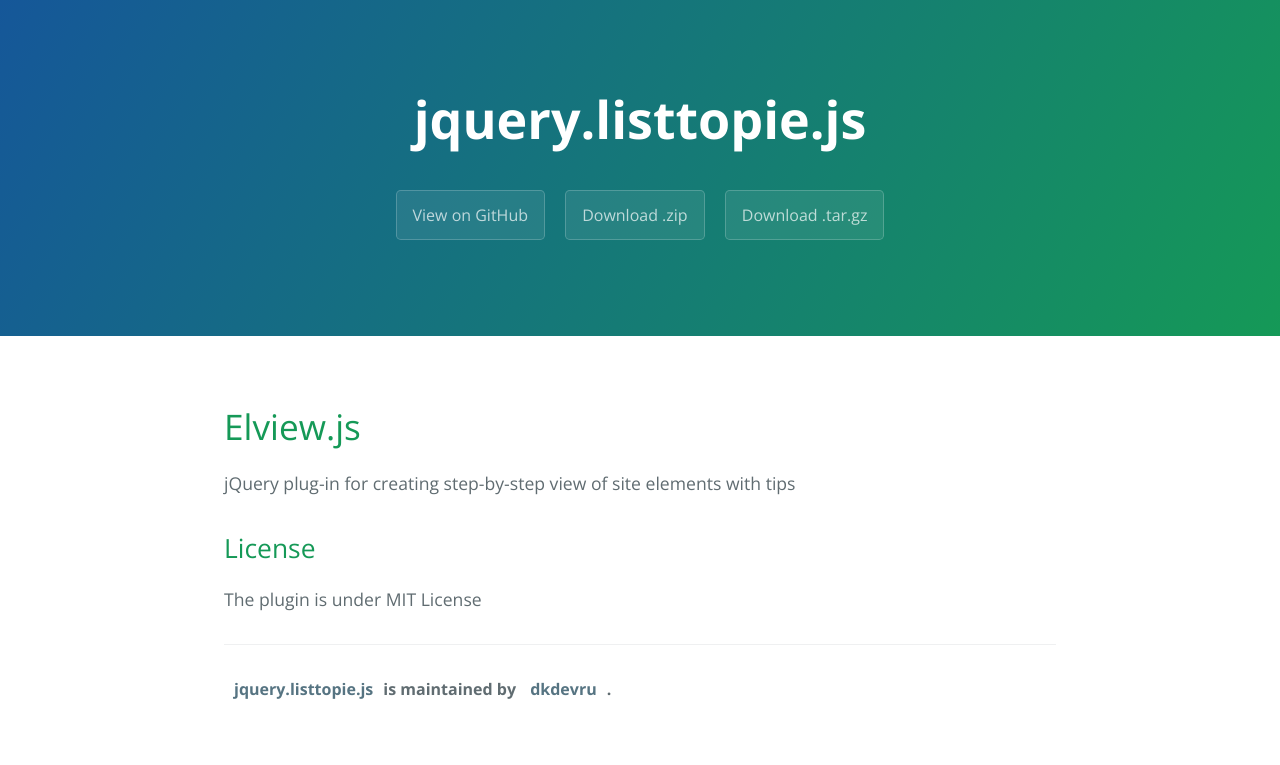
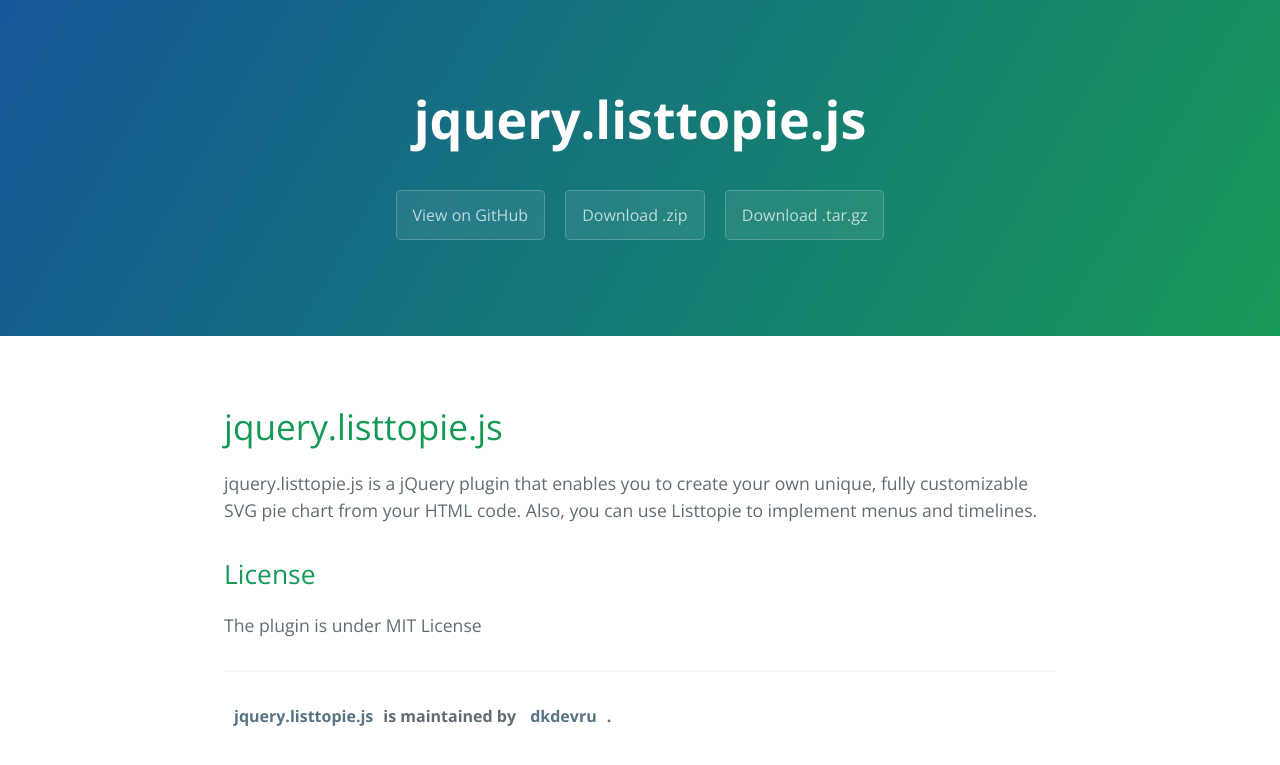
Before and after one commit to dkdevru/jquery.listtopie.js, a Jekyll site: the page built from index.html, in a window 1280 px wide. Shown: the top 765 px of the page. Built offline with Jekyll 4.4.1, drawn with Linux system fonts in a browser that asks for light colours.

Commit message:
update name

```diff
--- a/_includes/page-header.html
+++ b/_includes/page-header.html
@@ -1,7 +1,7 @@
 <section class="page-header">
   <h1 class="project-name">{{ site.title }}</h1>
   <h2 class="project-tagline">{{ site.tagline }}</h2>
-  <a href="#" class="btn">View on GitHub</a>
+  <a href="https://github.com/dkdevru/jquery.listtopie.js" class="btn">View on GitHub</a>
   <a href="#" class="btn">Download .zip</a>
   <a href="#" class="btn">Download .tar.gz</a>
 </section>
--- a/index.html
+++ b/index.html
@@ -4,9 +4,9 @@
 ---
 
 <div id="home">
-  <h1>Elview.js</h1>
+  <h1>jquery.listtopie.js</h1>
   <p>
-  jQuery plug-in for creating step-by-step view of site elements with tips
+  jquery.listtopie.js is a jQuery plugin that enables you to create your own unique, fully customizable SVG pie chart from your HTML code. Also, you can use Listtopie to implement menus and timelines.
   </p>
 
   <h2>License</h2>
```
